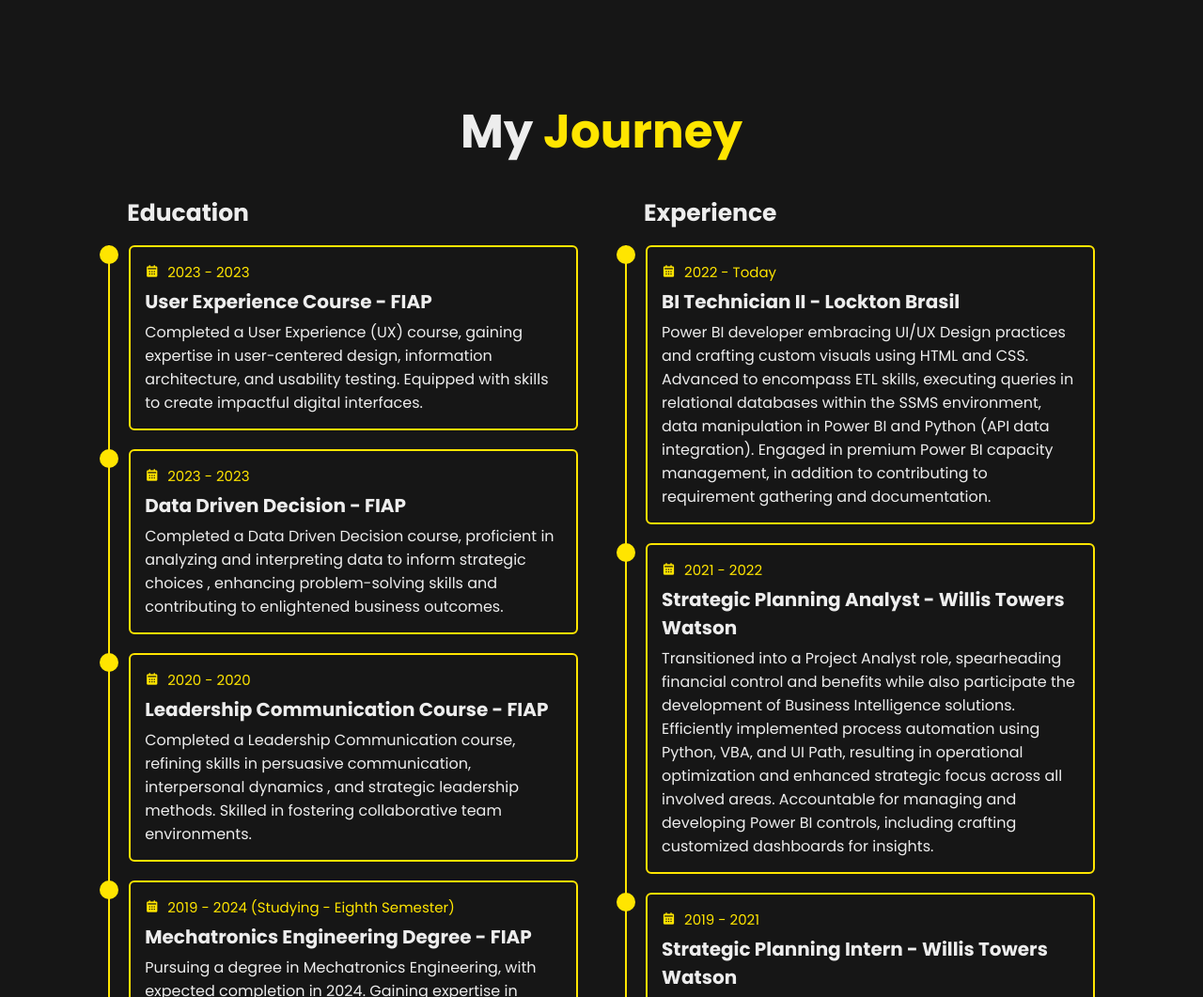
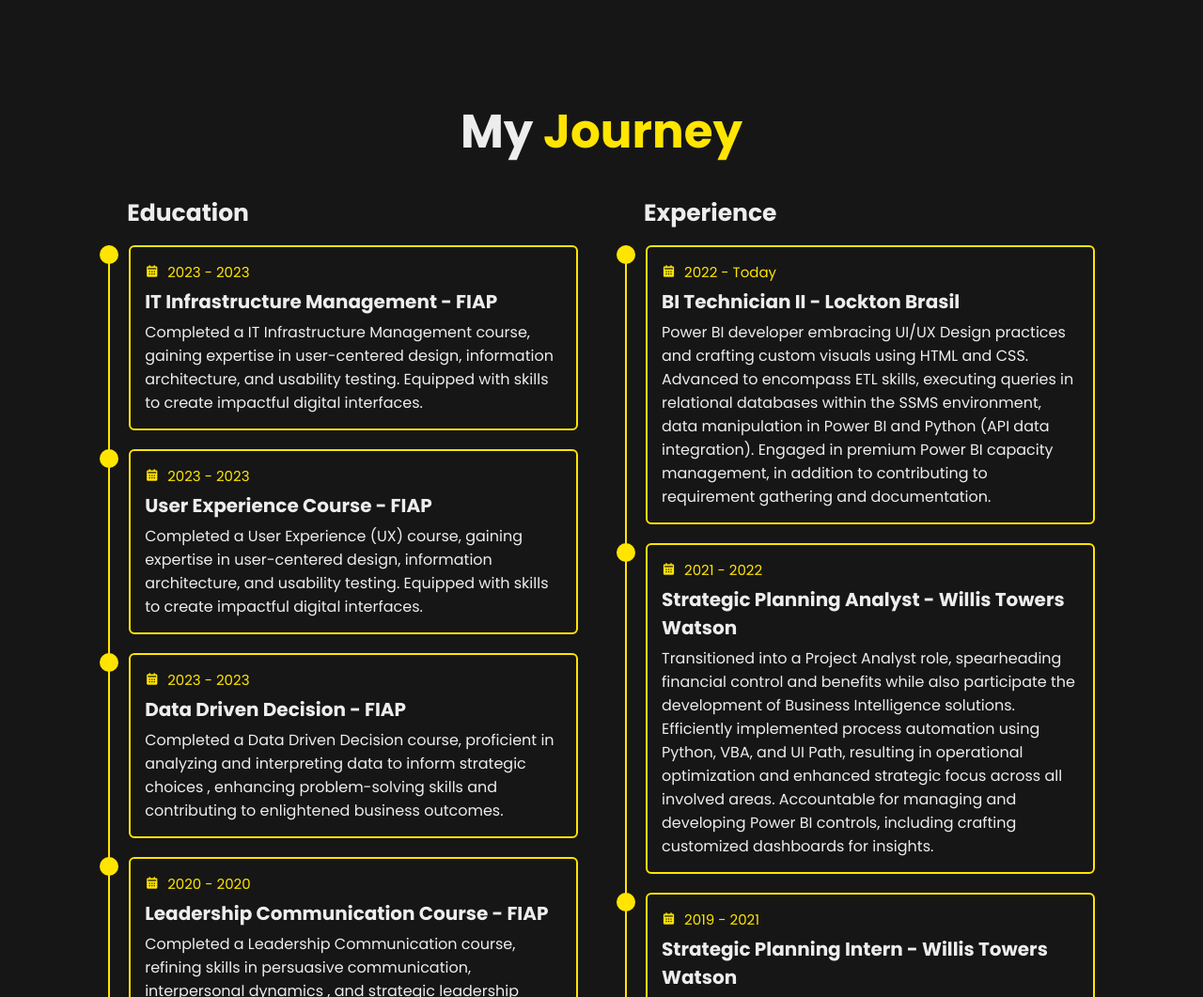
Before and after one commit to victorsa2/portfolio, a plain HTML site: page victor/index.html in a window 1280 px wide. Shown: the part 1607-2668 px from the top of the page at 94% size. Drawn offline with nearby package versions, Linux system fonts and the light colour scheme; files whose address does not match are found by name.

Commit message:
Update index.html

```diff
--- a/victor/index.html
+++ b/victor/index.html
@@ -82,6 +82,16 @@
                 <h3 class="title">Education</h3>
 
                 <div class="education-box">
+                    <div class="education-content">
+                        <div class="content">
+                            <div class="year"><i class='bx bxs-calendar' ></i> 2023 - 2023</div>
+                            <h3>IT Infrastructure Management - FIAP</h3>
+                            <p>Completed a IT Infrastructure Management course,
+                            gaining expertise in user-centered design, information architecture,
+                            and usability testing. Equipped with skills to create impactful digital interfaces.</p>
+                        </div>
+                    </div>
+
                     <div class="education-content">
                         <div class="content">
                             <div class="year"><i class='bx bxs-calendar' ></i> 2023 - 2023</div>
```
